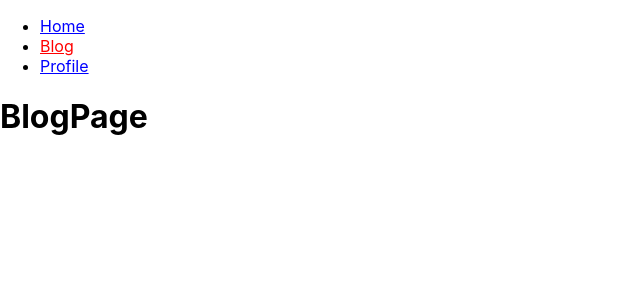
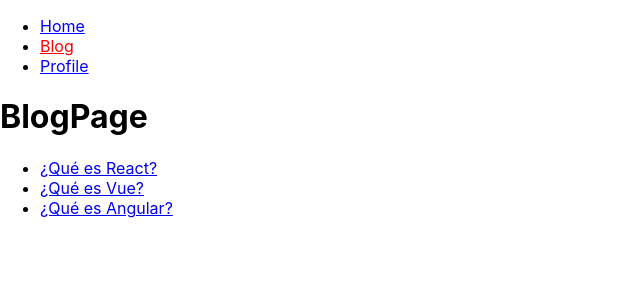
Before and after one commit to Momfus/CoursePlatzi-React-routerNavigation, a React (Create React App) app: page /#/blog in a window 1280 px wide. Shown: the top 300 px of the page, without its empty margins (0-640 px from the left). Built offline with nearby package versions, Linux system fonts and the light colour scheme.

Commit message:
useParams: dinamics routes

```diff
--- a/src/App.js
+++ b/src/App.js
@@ -4,6 +4,7 @@
 import { BlogPage } from "./BlogPage";
 import { ProfilePage } from "./ProfilePage";
 import { Menu } from "./Menu";
+import { BlogPost } from "./BlogPost";
 
 function App() {
   return (
@@ -16,6 +17,8 @@
         <Routes>
           <Route path="/" element={<HomePage />}></Route>
           <Route path="/blog" element={<BlogPage/>}></Route>
+          {/* Para enviar parámetros como el ejemplo del slug */}
+          <Route path="/blog/:slug" element={<BlogPost/>}></Route>
           <Route path="/profile" element={<ProfilePage/>}></Route>
           <Route path="*" element={<p>Not found</p>}> </Route>
         </Routes>
@@ -24,17 +27,4 @@
   );
 }
 
-const routes = [];
-routes.push({
-  to: '/',
-  text: 'Home'
-});
-routes.push({
-  to: '/blog',
-  text: 'Blog'
-});
-routes.push({
-  to: '/profile',
-  text: 'Profile'
-});
 export default App;
--- a/src/BlogPage.js
+++ b/src/BlogPage.js
@@ -1,9 +1,27 @@
-import React from 'react';
+import React from "react";
+import { Link } from "react-router-dom";
+import { blogdata } from "./blogdata";
 
 function BlogPage() {
-   return (
+  return (
+    <>
       <h1>BlogPage</h1>
-   )
+      {/* Rutas dinámicas */}
+      <ul>
+        {blogdata.map((post) => {
+          return <BlogLink key={post.slug} post={post} />;
+        })}
+      </ul>
+    </>
+  );
+}
+
+function BlogLink({ post }) {
+  return (
+    <li>
+      <Link to={`/blog/${post.slug}`}>{post.title}</Link>
+    </li>
+  );
 }
 
 export { BlogPage };
--- /dev/null
+++ b/src/BlogPost.js
@@ -0,0 +1,19 @@
+import React from "react";
+import { useParams } from "react-router-dom";
+import { blogdata } from "./blogdata";
+
+function BlogPost() {
+  const { slug } = useParams(); // Para obtener los parámetros de la ruta
+
+  const blogpost = blogdata.find((post) => post.slug === slug);
+
+  return (
+    <>
+      <h2>{blogpost.title}</h2>
+      <p>{blogpost.author}</p>
+      <p>{blogpost.content}</p>
+    </>
+  );
+}
+
+export { BlogPost };
--- a/src/Menu.js
+++ b/src/Menu.js
@@ -1,6 +1,22 @@
 import React from "react";
 // Link se le coloca la propiedad "to" para indicarle a que ruta debe ir usando hash
-import { Link, NavLink } from "react-router-dom";
+// import { Link } from "react-router-dom";
+import {NavLink } from "react-router-dom";
+
+
+const routes = [];
+routes.push({
+  to: '/',
+  text: 'Home'
+});
+routes.push({
+  to: '/blog',
+  text: 'Blog'
+});
+routes.push({
+  to: '/profile',
+  text: 'Profile'
+});
 
 function Menu() {
   return (
@@ -39,9 +55,9 @@
 
         {/* Uando un objeto  */}
         {routes.map(route => (
-         <li>
+         <li key={route.to}>
             <NavLink
-               style={({ isActive }) => ({ color: isActive ? "red" : "blue" })}s
+               style={({ isActive }) => ({ color: isActive ? "red" : "blue" })}
                to={route.to}>{route.text}</NavLink>
          </li>
         ))}
@@ -51,17 +67,4 @@
 }
 
 
-const routes = [];
-routes.push({
-  to: '/',
-  text: 'Home'
-});
-routes.push({
-  to: '/blog',
-  text: 'Blog'
-});
-routes.push({
-  to: '/profile',
-  text: 'Profile'
-});
 export { Menu };
--- /dev/null
+++ b/src/blogdata.js
@@ -0,0 +1,26 @@
+const blogdata = [];
+blogdata.push(
+  {
+    title: "¿Qué es React?",
+    slug: "que-es-react",
+    content:
+      "React es una librería de JavaScript para crear interfaces de usuario",
+    author: "Juan",
+  },
+  {
+    title: "¿Qué es Vue?",
+    slug: "que-es-vue",
+    content:
+      "Vue es un framework de JavaScript para crear interfaces de usuario",
+    author: "Pedro",
+  },
+  {
+    title: "¿Qué es Angular?",
+    slug: "que-es-angular",
+    content:
+      "Angular es un framework de JavaScript para crear interfaces de usuario",
+    author: "Momfus",
+  }
+);
+
+export { blogdata };
```
